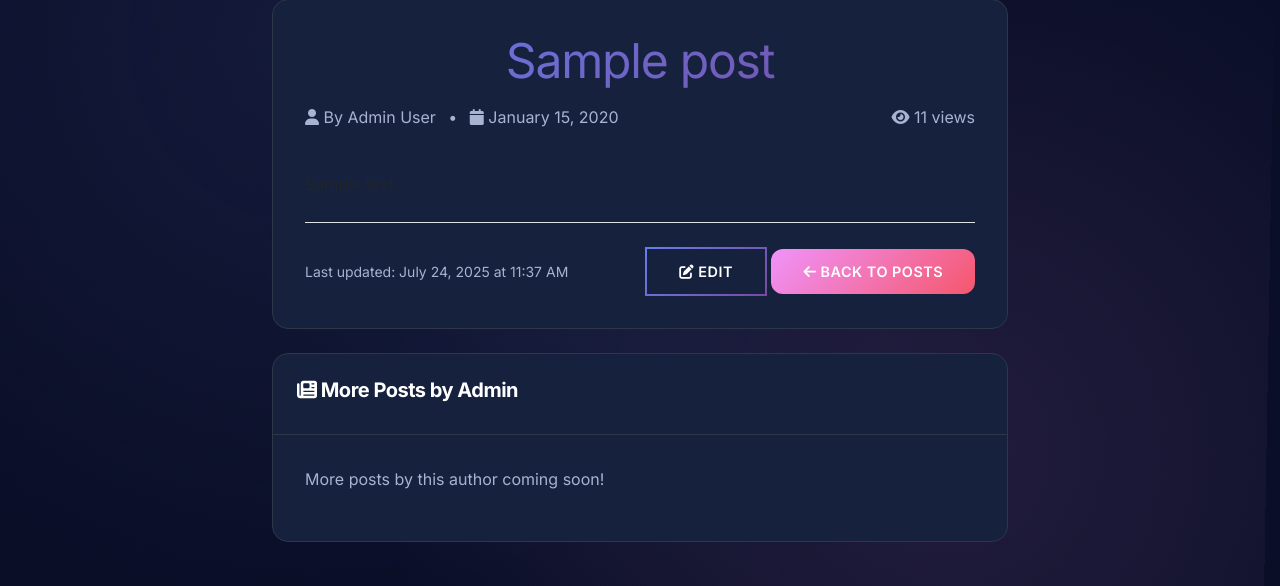
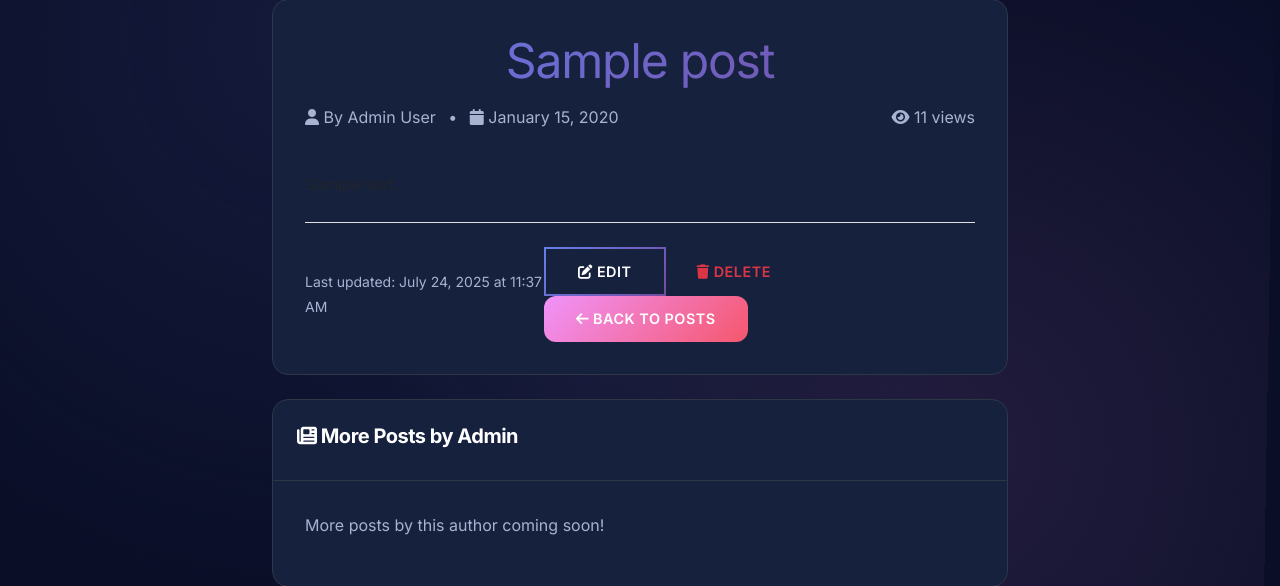
Before and after one commit to Ranjuna120/DockFlask, a Flask app: page /post/1 in a window 1280 px wide. Shown: the part 145-731 px from the top of the page. Run offline with Flask 3, Linux system fonts and the light colour scheme; a user stored in the database is signed in; tables that the repository leaves empty hold one stand-in row (values such as "Sample post").

Commit message:
Update post_detail.html

```diff
--- a/templates/blog/post_detail.html
+++ b/templates/blog/post_detail.html
@@ -34,10 +34,15 @@
                             {% endif %}
                         </div>
                         <div>
-                            {% if current_user.is_authenticated and current_user.id == post.user_id %}
-                            <a href="#" class="btn btn-sm btn-outline-primary">
-                                <i class="fas fa-edit"></i> Edit
-                            </a>
+                            {% if current_user.is_authenticated and (current_user.id == post.user_id or current_user.is_admin) %}
+                            <div class="btn-group me-2" role="group">
+                                <a href="{{ url_for('edit_post', id=post.id) }}" class="btn btn-sm btn-outline-primary">
+                                    <i class="fas fa-edit"></i> Edit
+                                </a>
+                                <button type="button" class="btn btn-sm btn-outline-danger" onclick="showDeleteModal()">
+                                    <i class="fas fa-trash"></i> Delete
+                                </button>
+                            </div>
                             {% endif %}
                             <a href="{{ url_for('posts') }}" class="btn btn-sm btn-secondary">
                                 <i class="fas fa-arrow-left"></i> Back to Posts
@@ -61,4 +66,43 @@
         </div>
     </div>
 </div>
+
+<!-- Delete Confirmation Modal -->
+{% if current_user.is_authenticated and (current_user.id == post.user_id or current_user.is_admin) %}
+<div class="modal fade" id="deleteModal" tabindex="-1" aria-labelledby="deleteModalLabel" aria-hidden="true">
+    <div class="modal-dialog">
+        <div class="modal-content bg-dark border-danger">
+            <div class="modal-header border-danger">
+                <h5 class="modal-title text-danger" id="deleteModalLabel">
+                    <i class="fas fa-exclamation-triangle me-2"></i>Confirm Delete
+                </h5>
+                <button type="button" class="btn-close btn-close-white" data-bs-dismiss="modal" aria-label="Close"></button>
+            </div>
+            <div class="modal-body">
+                <p class="text-light">Are you sure you want to delete this post?</p>
+                <div class="alert alert-danger">
+                    <strong>Warning:</strong> This action cannot be undone. The post "{{ post.title }}" will be permanently deleted.
+                </div>
+            </div>
+            <div class="modal-footer border-danger">
+                <button type="button" class="btn btn-secondary" data-bs-dismiss="modal">
+                    <i class="fas fa-times me-2"></i>Cancel
+                </button>
+                <form method="POST" action="{{ url_for('delete_post', id=post.id) }}" style="display: inline;">
+                    <button type="submit" class="btn btn-danger">
+                        <i class="fas fa-trash me-2"></i>Delete Post
+                    </button>
+                </form>
+            </div>
+        </div>
+    </div>
+</div>
+
+<script>
+function showDeleteModal() {
+    const deleteModal = new bootstrap.Modal(document.getElementById('deleteModal'));
+    deleteModal.show();
+}
+</script>
+{% endif %}
 {% endblock %}
```
